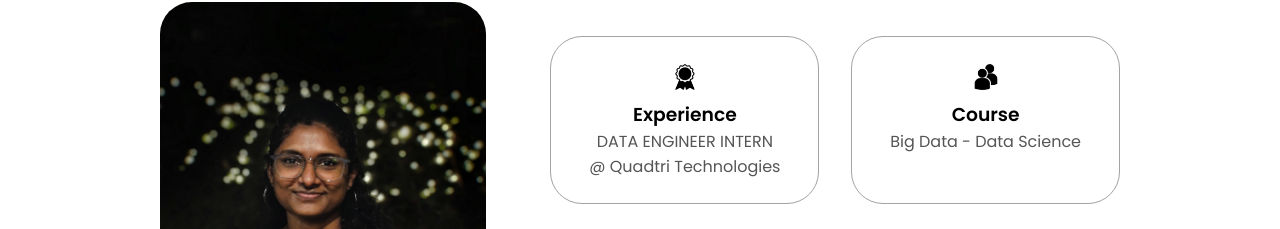
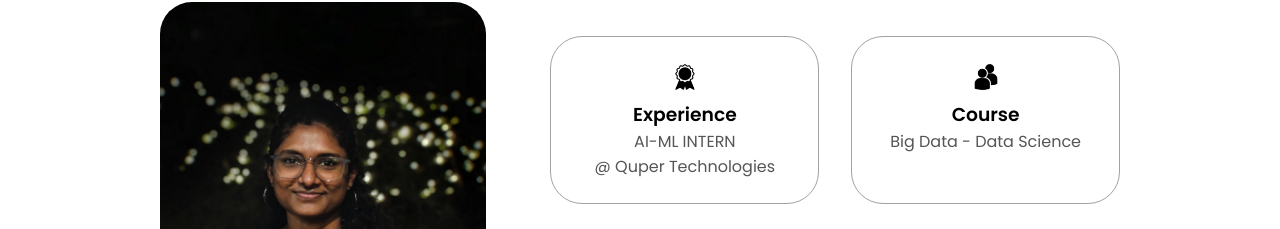
Before and after one commit to sandana-s/My_portfolio, a plain HTML site: page index.html in a window 1280 px wide. Shown: the part 1117-1346 px from the top of the page. Drawn offline with Linux system fonts and the light colour scheme.

Commit message:
Update index.html

```diff
--- a/index.html
+++ b/index.html
@@ -92,7 +92,7 @@
                 class="icon"
               />
               <h3>Experience</h3>
-              <p class="data-science-intern"> DATA ENGINEER INTERN <br /> @ Quadtri Technologies</p>
+              <p class="data-science-intern"> AI-ML INTERN <br /> @ Quper Technologies</p>
             </div>
             <div class="details-container">
               <img
```
